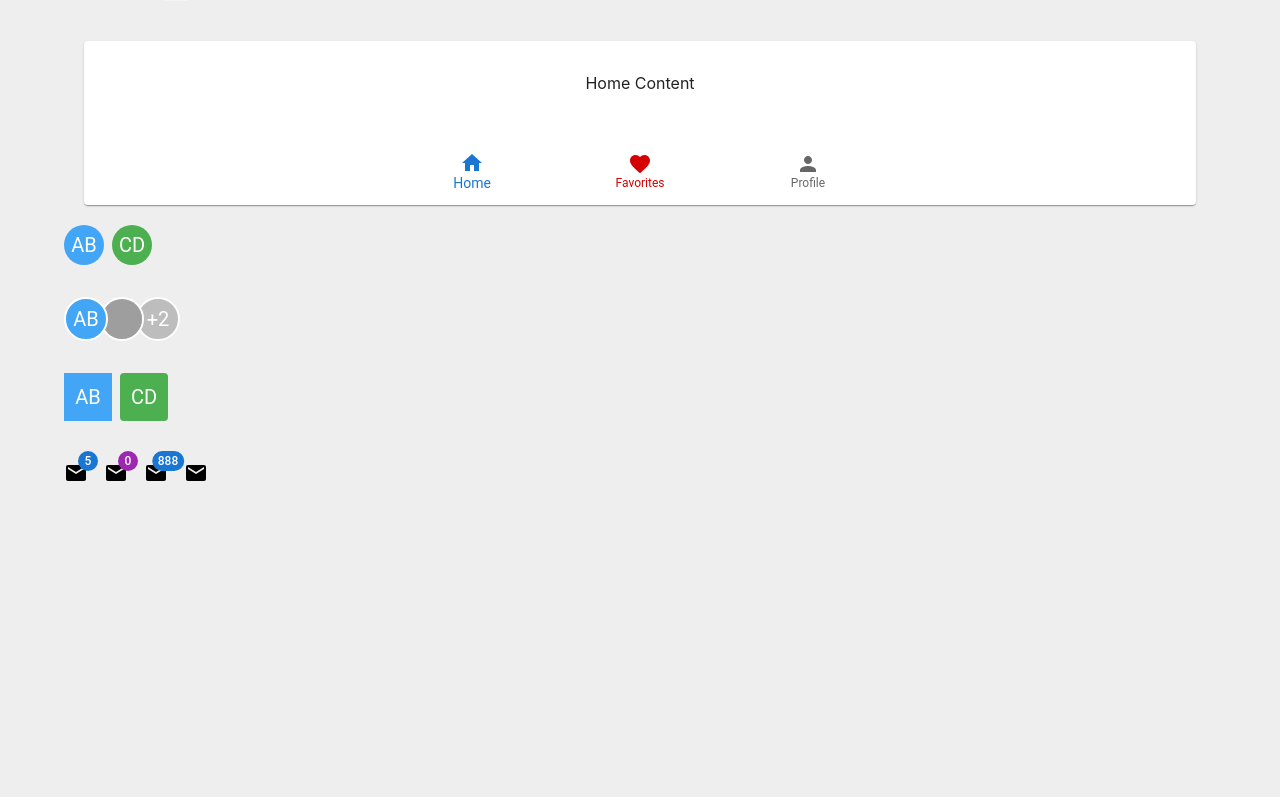
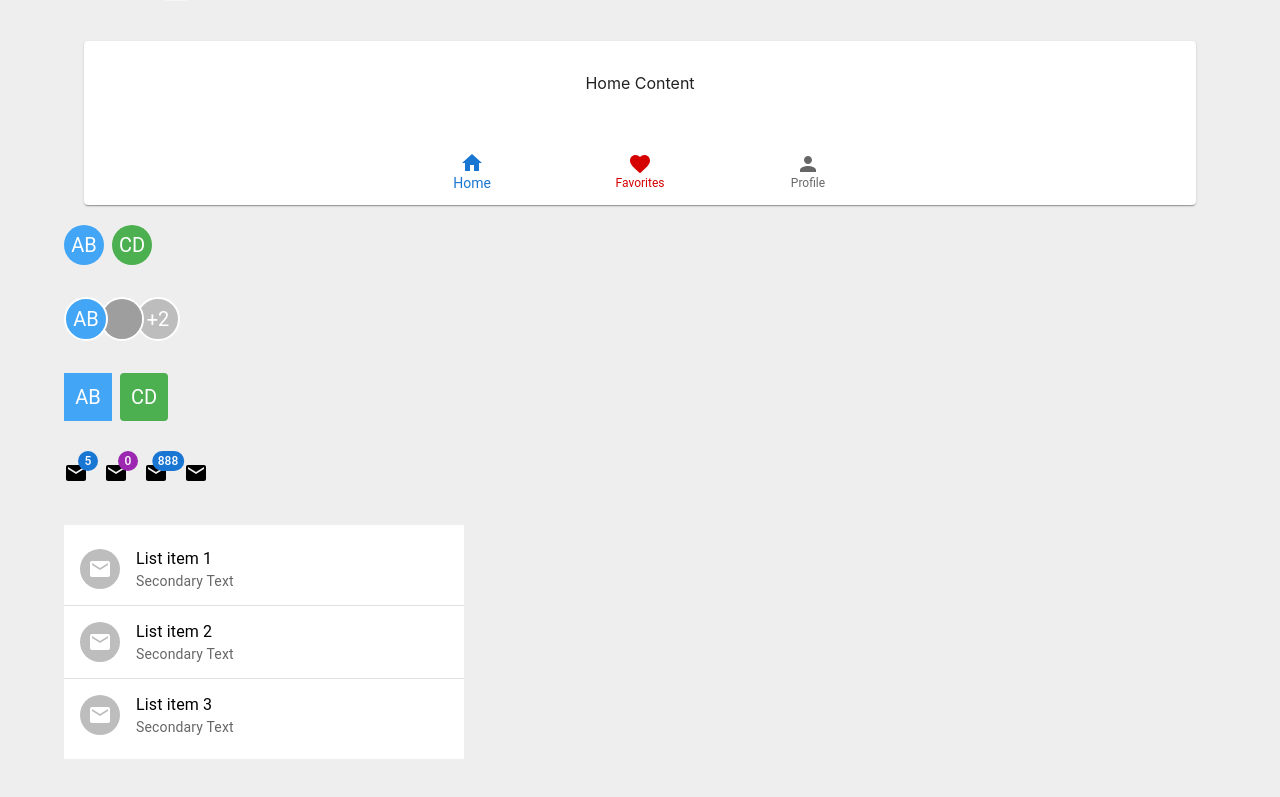
Before and after one commit to ralphsulit/material-ui-tutorial, a React (Create React App) app: page / in a window 1280 px wide. Shown: the part 4866-5663 px from the top of the page. Before the commit the page ends 5455 px from the top, so only its background shows below. Built offline with nearby package versions, Linux system fonts and the light colour scheme; grey boxes are pictures that could not be loaded.

Commit message:
feat: added MuiList component (List Component)

```diff
--- a/src/App.tsx
+++ b/src/App.tsx
@@ -23,6 +23,7 @@
 import { MuiBottomNavigation } from './components/MuiBottomNavigation';
 import { MuiAvatar } from './components/MuiAvatar';
 import { MuiBadge } from './components/MuiBadge';
+import { MuiList } from './components/MuiList';
 
 function App() {
   return (
@@ -89,6 +90,8 @@
         {/* Badge Component */}
         <MuiBadge />
 
+        {/* List Item Component */}
+        <MuiList />
       </Stack>
     </div>
   );
--- /dev/null
+++ b/src/components/MuiList.tsx
@@ -0,0 +1,60 @@
+import {
+  Box,
+  List,
+  ListItem,
+  ListItemText,
+  ListItemIcon,
+  ListItemAvatar,
+  Avatar,
+  ListItemButton,
+  Divider
+} from '@mui/material';
+
+import MailIcon from '@mui/icons-material/Mail';
+
+export const MuiList = () => {
+  return (
+    <Box sx={{ width: '400px', bgcolor: '#fff'}}>
+      <List>
+        <ListItem disablePadding>
+          <ListItemButton>
+            <ListItemIcon>
+              <ListItemAvatar>
+                <Avatar>
+                  <MailIcon />
+                </Avatar>
+              </ListItemAvatar>
+            </ListItemIcon>
+            <ListItemText primary='List item 1' secondary='Secondary Text'/>
+          </ListItemButton>
+        </ListItem>
+
+        <Divider />
+
+        <ListItem>
+          <ListItemIcon>
+            <ListItemAvatar>
+              <Avatar>
+                <MailIcon />
+              </Avatar>
+            </ListItemAvatar>
+          </ListItemIcon>
+          <ListItemText primary='List item 2' secondary='Secondary Text'/>
+        </ListItem>
+
+        <Divider />
+
+        <ListItem>
+          <ListItemIcon>
+            <ListItemAvatar>
+              <Avatar>
+                <MailIcon />
+              </Avatar>
+            </ListItemAvatar>
+          </ListItemIcon>
+          <ListItemText primary='List item 3' secondary='Secondary Text'/>
+        </ListItem>
+      </List>
+    </Box>
+  )
+}
```
